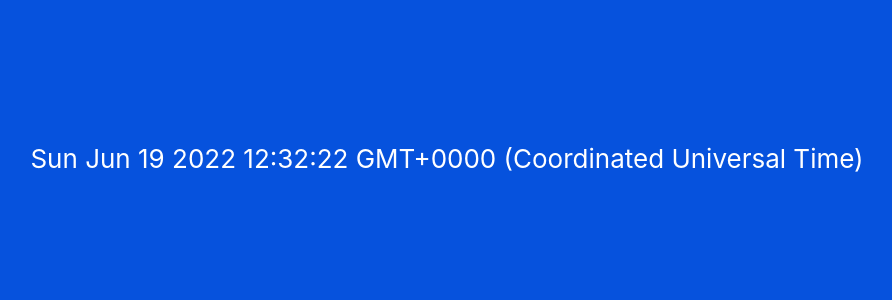
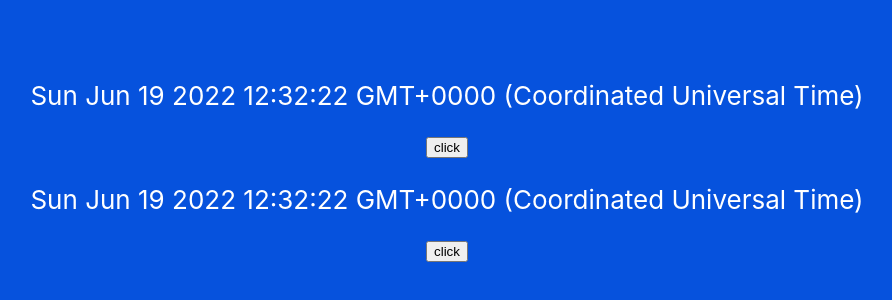
Before and after one commit to ahjam-taoufik/cv-formation-udemy01-01-fondamentaux, a React (Create React App) app: page / in a window 1280 px wide. Shown: the part 242-542 px from the top of the page, without its empty margins (193-1085 px from the left). Built offline with nearby package versions, Linux system fonts and the light colour scheme.

Commit message:
next  performence

```diff
--- a/src/App.js
+++ b/src/App.js
@@ -1,25 +1,27 @@
 
+import { useState } from 'react';
 import './App.css';
 
 const Clock=()=>{
-  const date=new Date()
+    const [date,setDate]=useState(new Date())
   return(
+    <>
     <p> {`${date}`}</p>
+    <button onClick={()=>setDate(new Date)}>click</button>
+    </>
   )
 }
 
 
-
 function App() {
-
 
   return (
     <div className="App">
       <header className="App-header">
           <Clock/>
+          <Clock/>
       </header>
     </div>
   );
 }
-
 export default App;
```
